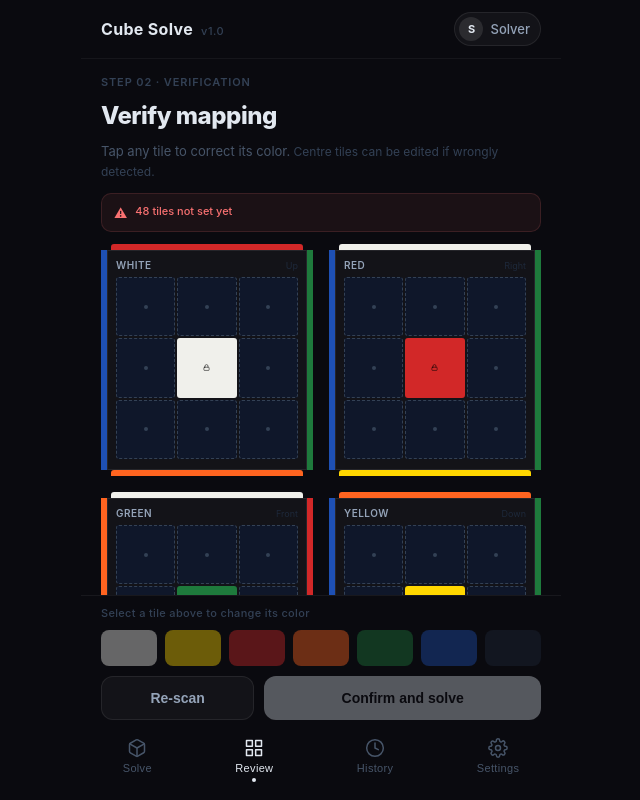
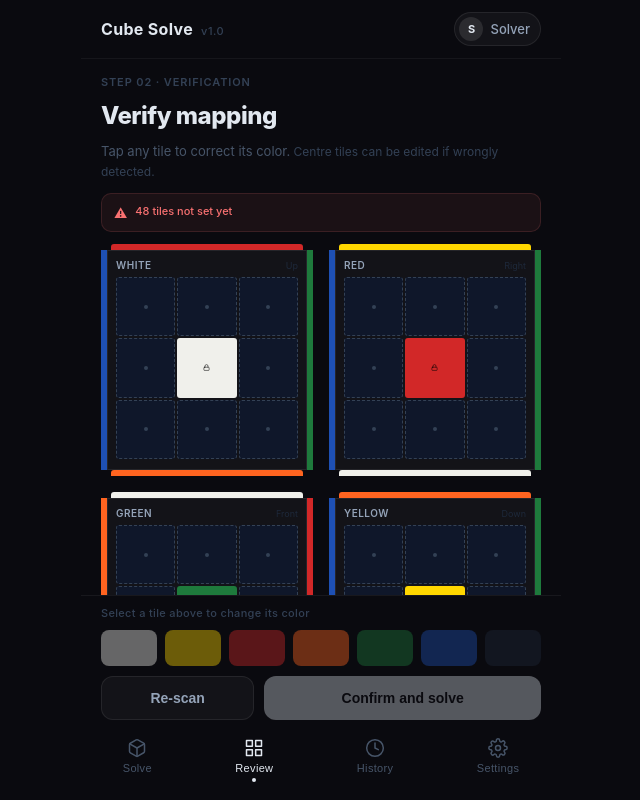
Before and after one commit to farhanbin65/Cube-Solve, a React (Vite) app: page /review in a window 1280 px wide. Shown: the whole page, without its empty margins (319-959 px from the left). Built offline with nearby package versions, Linux system fonts and the light colour scheme.

Commit message:
fix:Neighbour centres: top, bottom, left, right

```diff
--- a/src/components/MoveDiagram.jsx
+++ b/src/components/MoveDiagram.jsx
@@ -13,8 +13,8 @@ const NEIGHBOURS = {
   D: { top: "orange", bottom: "red",    left: "blue",   right: "green"  },
   F: { top: "white",  bottom: "yellow", left: "orange", right: "red"    },
   B: { top: "white",  bottom: "yellow", left: "red",    right: "orange" },
-  L: { top: "white",  bottom: "yellow", left: "green",  right: "blue"   },
-  R: { top: "white",  bottom: "yellow", left: "blue",   right: "green"  },
+  L: { top: "yellow", bottom: "white",  left: "green",  right: "blue"   },
+  R: { top: "yellow", bottom: "white",  left: "blue",   right: "green"  },
 };
 
 // Which face each move belongs to + direction
--- a/src/screens/ReviewScreen.jsx
+++ b/src/screens/ReviewScreen.jsx
@@ -36,8 +36,8 @@ const NEIGHBOURS = {
   D: { top: "orange", bottom: "red",    left: "blue",   right: "green"  },
   F: { top: "white",  bottom: "yellow", left: "orange", right: "red"    },
   B: { top: "white",  bottom: "yellow", left: "red",    right: "orange" },
-  L: { top: "white",  bottom: "yellow", left: "green",  right: "blue"   },
-  R: { top: "white",  bottom: "yellow", left: "blue",   right: "green"  },
+  L: { top: "yellow", bottom: "white",  left: "green",  right: "blue"   },
+  R: { top: "yellow", bottom: "white",  left: "blue",   right: "green"  },
 };
 // ── Validation ─────────────────────────────────────────────
 
```
